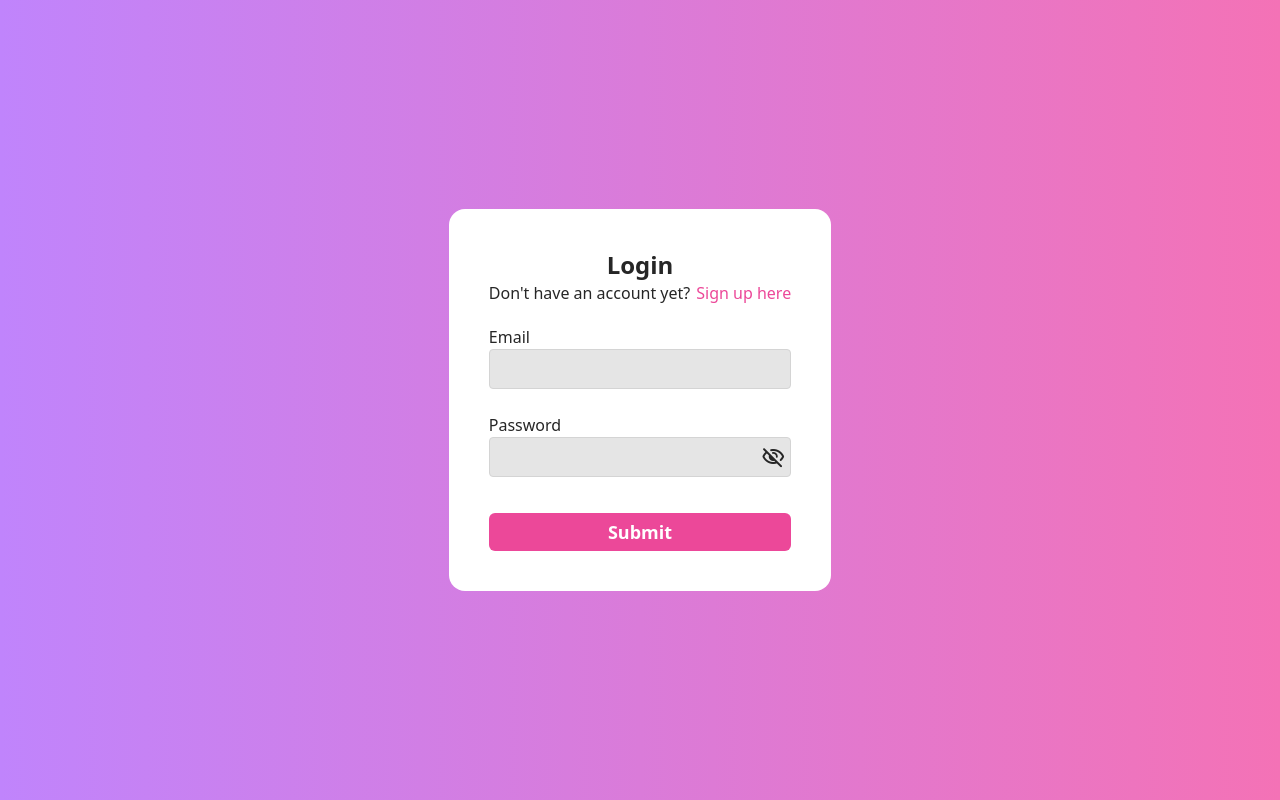
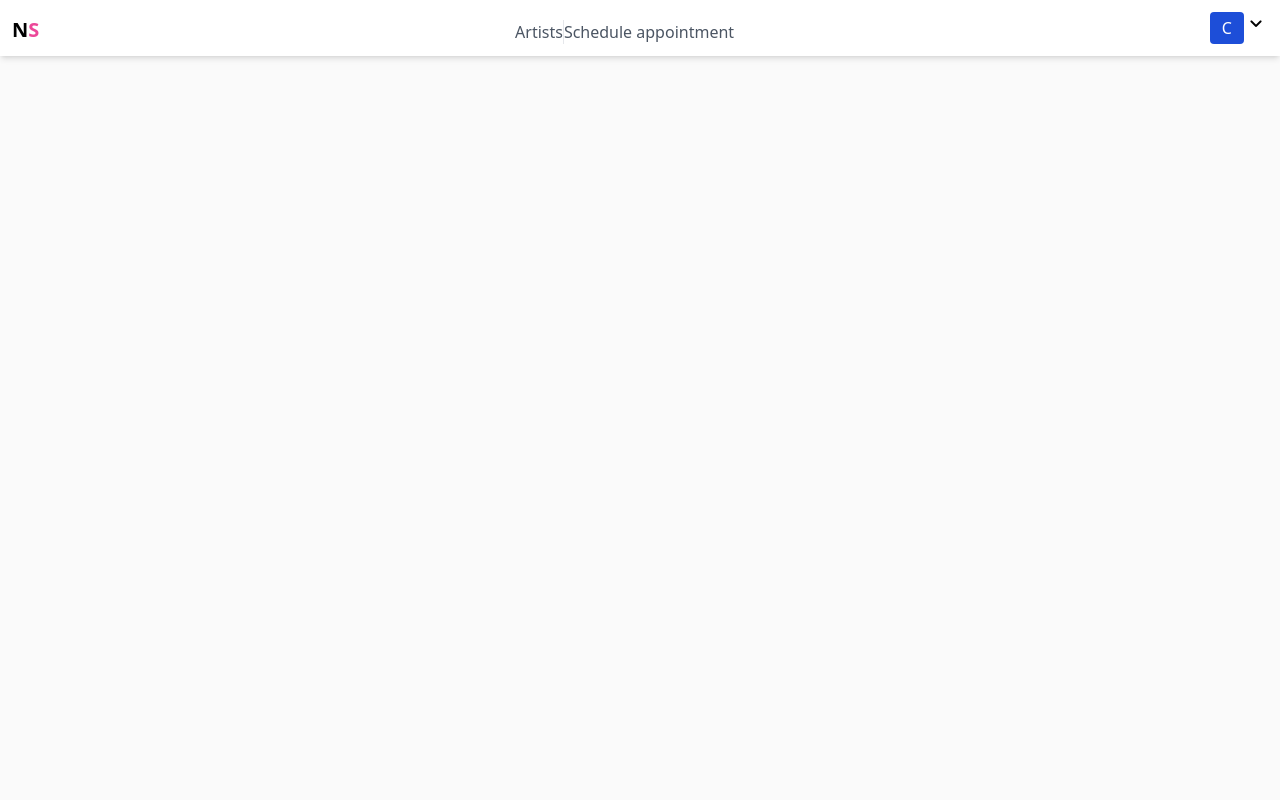
Before and after one commit to GameBear64/nail-studio, a Vue app in the folder packages/client/: page / in a window 1280 px wide. Before the commit this address led to /login. Built offline with nearby package versions, Linux system fonts and the light colour scheme.

Commit message:
started with the implementation of the header

```diff
--- /dev/null
+++ b/packages/client/src/components/Dropdown.vue
@@ -0,0 +1,19 @@
+<script setup>
+import Icon from "./Icon.vue";
+
+const props = defineProps(["options"]);
+</script>
+
+<template>
+  <ul
+    class="font-medium shadow-sm w-[10rem] rounded bg-white divide-y shadow-gray-400 text-white absolute flex flex-col right-1"
+  >
+    <div
+      v-for="option in options"
+      class="flex gap-2 flex-row py-2 rounded px-2 text-gray-600 cursor-pointer hover:bg-gray-100 items-center"
+    >
+      <Icon class="text-xl" :icon="option.icon" />
+      <li class="w-full">{{ option.name }}</li>
+    </div>
+  </ul>
+</template>
--- a/packages/client/src/components/Form/PasswordInput.vue
+++ b/packages/client/src/components/Form/PasswordInput.vue
@@ -1,6 +1,5 @@
 <script setup>
 import { computed, ref } from "vue";
-import { useAttrs } from "vue";
 import Icon from "../Icon.vue";
 
 const value = defineModel();
@@ -9,8 +8,6 @@ const props = defineProps({
   hideErrors: { type: Boolean, default: false },
 });
 const visibility = ref(false);
-
-const attrs = useAttrs();
 
 const passwordVisibility = computed(() =>
   visibility.value ? "text" : "password"
--- /dev/null
+++ b/packages/client/src/components/Header.vue
@@ -0,0 +1,57 @@
+<script setup>
+import Icon from "./Icon.vue";
+import Dropdown from "./Dropdown.vue";
+import { computed, ref } from "vue";
+
+const options = [
+  {
+    icon: "person",
+    name: "Profile",
+  },
+  {
+    icon: "calendar_today",
+    name: "Appointments",
+  },
+  {
+    icon: "settings",
+    name: "Settings",
+  },
+  {
+    icon: "logout",
+    name: "Logout",
+  },
+];
+
+const open = ref(false);
+
+const arrow = computed(() =>
+  open ? "keyboard_arrow_down" : "keyboard_arrow_up"
+);
+</script>
+
+<template>
+  <div
+    class="bg-white shadow-md w-full items-end mb-auto p-3 flex justify-between"
+  >
+    <div class="font-bold text-xl flex flex-row">
+      <p>N</p>
+      <p class="text-pink-500">S</p>
+    </div>
+    <div class="flex flex-row font-medium text-gray-600 divide-x">
+      <p>Artists</p>
+      <p>Schedule appointment</p>
+    </div>
+    <div class="flex flex-row">
+      <p class="px-3 rounded py-1 bg-blue-700 text-white font-medium">C</p>
+      <div class="relative">
+        <Icon
+          class="relative"
+          :onclick="() => (open = !open)"
+          :icon="arrow"
+          :clickable="true"
+        />
+        <Dropdown v-if="open" :options="options" />
+      </div>
+    </div>
+  </div>
+</template>
--- a/packages/client/src/router.js
+++ b/packages/client/src/router.js
@@ -12,7 +12,20 @@ const routes = [
     component: () => import("@pages/Register.vue"),
     meta: { guestRoute: true },
   },
-  { path: "/", component: () => import("@pages/Home.vue") },
+  {
+    path: "/",
+    component: () => import("./components/Header.vue"),
+    children: [
+      {
+        path: "/",
+        component: () => import("./pages/Home.vue"),
+      },
+      {
+        path: "/profile",
+        component: () => import("./pages/NotFound.vue"),
+      },
+    ],
+  },
 ];
 
 const router = createRouter({
@@ -21,16 +34,16 @@ const router = createRouter({
   routes,
 });
 
-router.beforeEach((to, from, next) => {
-  if (to.meta?.guestRoute && userId.id) {
-    return next("/");
-  }
+// router.beforeEach((to, from, next) => {
+//   if (to.meta?.guestRoute && userId.id) {
+//     return next("/");
+//   }
 
-  if (!to.meta?.guestRoute && !userId.id) {
-    return next("/login");
-  }
+//   if (!to.meta?.guestRoute && !userId.id) {
+//     return next("/login");
+//   }
 
-  next();
-});
+//   next();
+// });
 
 export default router;
```
